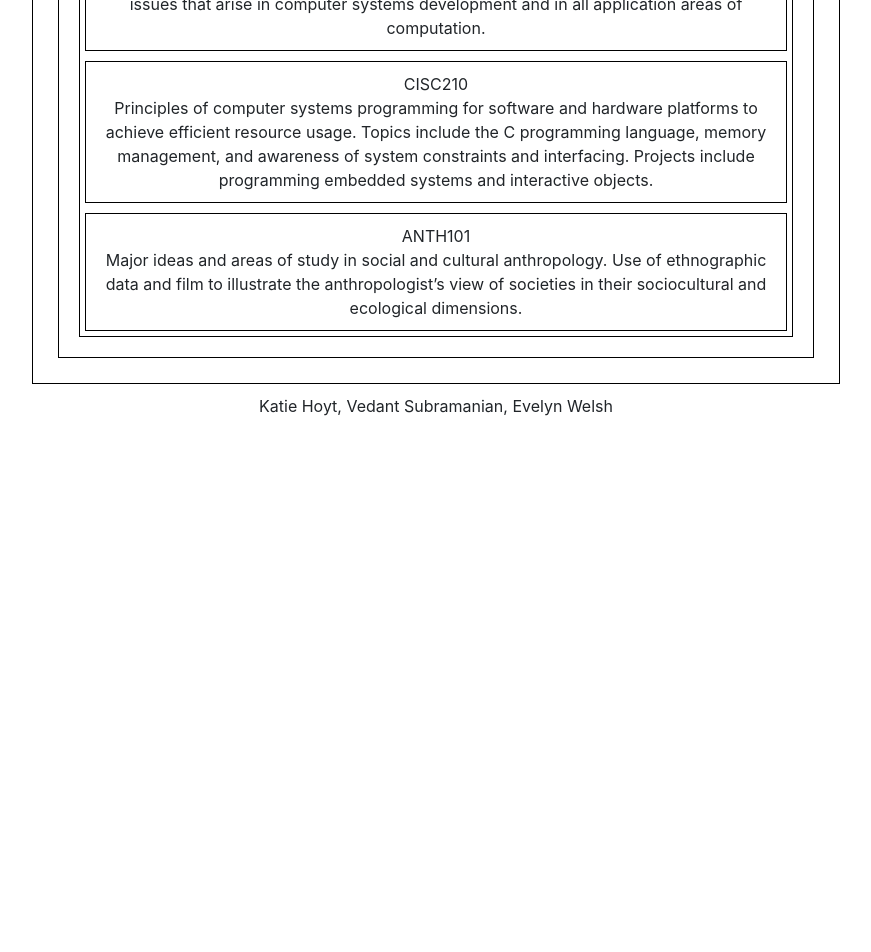
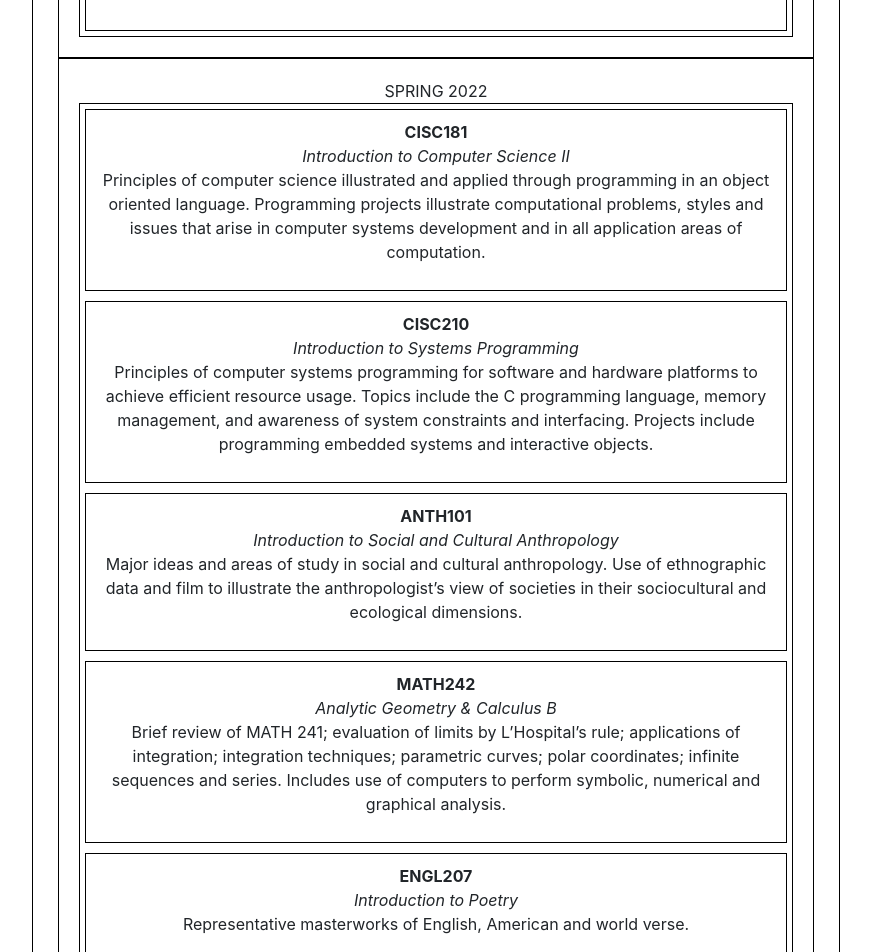
Before and after one commit to UD-CISC275-S22/cis-scheduler-team-10, a React (Create React App) app: page / in a window 1280 px wide. Shown: the part 1040-1992 px from the top of the page, without its empty margins (204-1075 px from the left). Before the commit the page ends 1474 px from the top, so only its background shows below. Built offline with nearby package versions, Linux system fonts and the light colour scheme.

Commit message:
Added a little more test data and bolded course titles for the semester views, will try to make fall/spring side by side next

```diff
--- a/src/CourseComponent.tsx
+++ b/src/CourseComponent.tsx
@@ -7,8 +7,13 @@ export function CourseComponent({ course }: { course: Course }): JSX.Element {
             // className="course"
             style={{ border: "1px solid black", padding: "10px" }}
         >
-            {course.courseCode}
-            <div> {course.courseDescription}</div>
+            <div>
+                <b>{course.courseCode}</b>
+            </div>
+            <div>
+                <i>{course.courseTitle}</i>
+            </div>
+            <p> {course.courseDescription}</p>
         </div>
     );
 }
--- a/src/data/degreePlans.json
+++ b/src/data/degreePlans.json
@@ -95,6 +95,26 @@
                         "complete": false,
                         "required": false,
                         "requirementType": "university"
+                    },
+                    {
+                        "courseCode": "MATH242",
+                        "courseTitle": "Analytic Geometry & Calculus B",
+                        "numCredits": 4,
+                        "preReqs": [],
+                        "courseDescription": "Brief review of MATH 241; evaluation of limits by L’Hospital’s rule; applications of integration; integration techniques; parametric curves; polar coordinates; infinite sequences and series. Includes use of computers to perform symbolic, numerical and graphical analysis.",
+                        "complete": false,
+                        "required": false,
+                        "requirementType": "college"
+                    },
+                    {
+                        "courseCode": "ENGL207",
+                        "courseTitle": "Introduction to Poetry",
+                        "numCredits": 3,
+                        "preReqs": [],
+                        "courseDescription": "Representative masterworks of English, American and world verse.",
+                        "complete": false,
+                        "required": false,
+                        "requirementType": "university"
                     }
                 ]
             }
```
